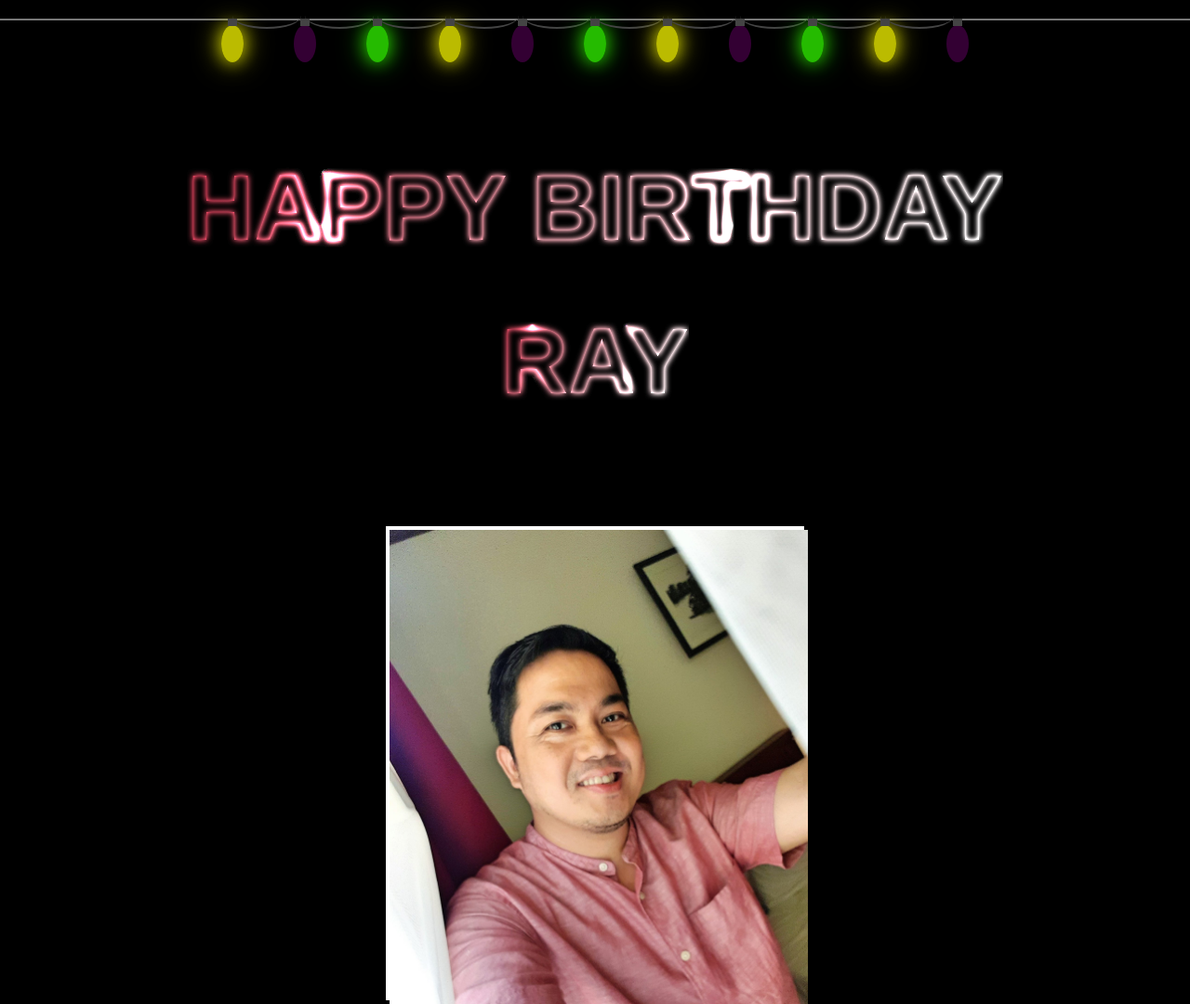
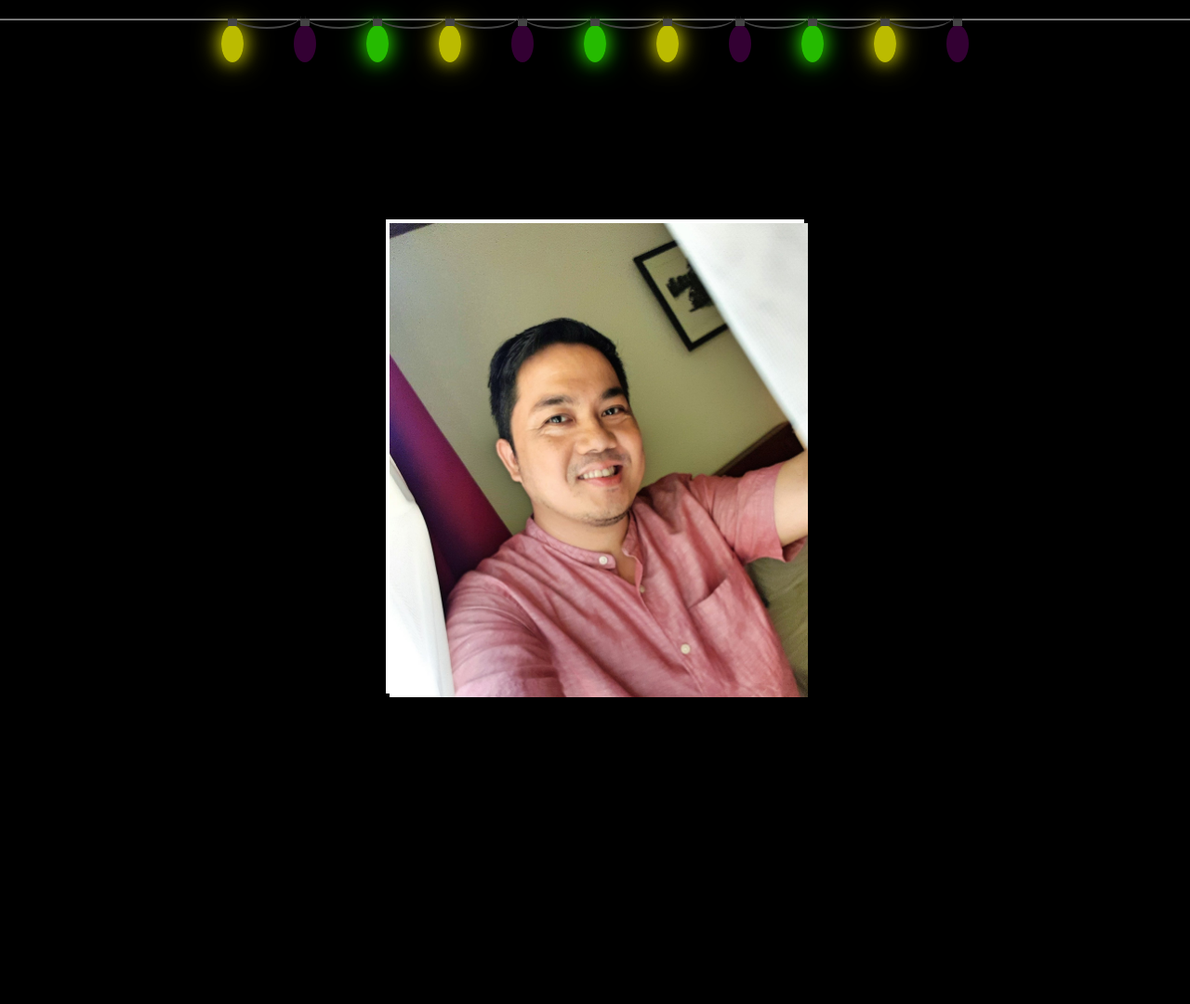
Before and after one commit to ducthong1991/ducthong1991.github.io, a plain HTML site: page index.html in a window 1280 px wide. Shown: the whole page at 93% size. After the commit the page ends 800 px from the top, so only its background shows below. Drawn offline with Linux system fonts and the light colour scheme.

Commit message:
no message

```diff
--- a/index.html
+++ b/index.html
@@ -25,20 +25,20 @@
 <audio id="myaudio" autoplay loop>
   <source src="bd.m4a" type="audio/mp3">
 </audio>
-<div class="wrapper">
-  <div class="neon-wrapper">
-    <span class="txt txt-1" >Happy birthday</span>
-    <span class="gradient"></span>
-    <span class="dodge"></span>
-  </div>
-</div>
-<div class="wrapper">
-  <div class="neon-wrapper">
-    <span class="txt txt-2" >Ray</span>
-    <span class="gradient"></span>
-    <span class="dodge"></span>
-  </div>
-</div>
+<!--<div class="wrapper">-->
+  <!--<div class="neon-wrapper">-->
+    <!--<span class="txt txt-1" >Happy birthday</span>-->
+    <!--<span class="gradient"></span>-->
+    <!--<span class="dodge"></span>-->
+  <!--</div>-->
+<!--</div>-->
+<!--<div class="wrapper">-->
+  <!--<div class="neon-wrapper">-->
+    <!--<span class="txt txt-2" >Ray</span>-->
+    <!--<span class="gradient"></span>-->
+    <!--<span class="dodge"></span>-->
+  <!--</div>-->
+<!--</div>-->
 <div class="container">
   <div class="card">
     <div class="imgBox">
```
